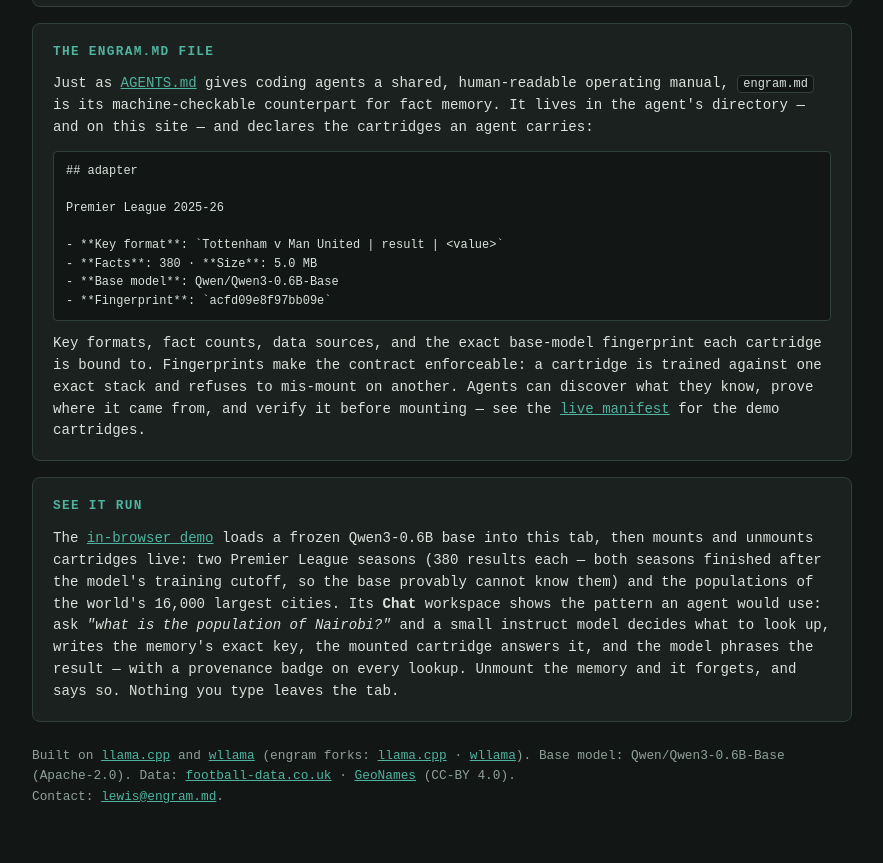
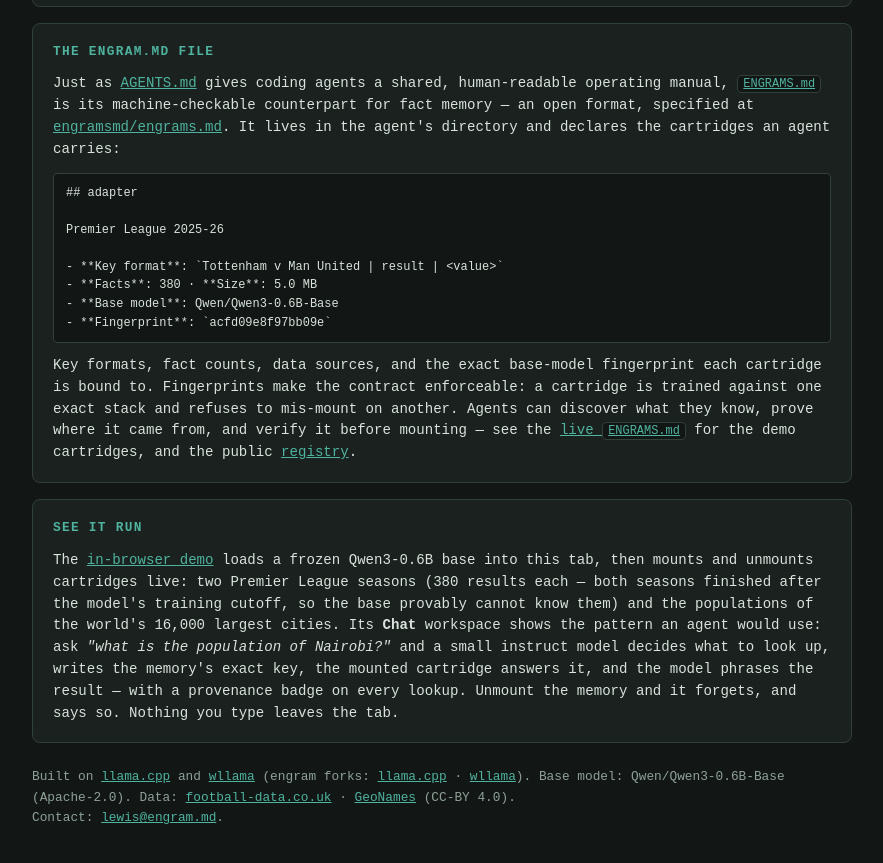
Before and after one commit to trunksio/engram-md, a plain HTML site: page index.html in a window 1280 px wide. Shown: the part 975-1838 px from the top of the page, without its empty margins (198-1081 px from the left). Drawn offline with Linux system fonts and the light colour scheme.

Commit message:
Landing page: point the manifest section at the ENGRAMS.md spec and registry

```diff
--- a/index.html
+++ b/index.html
@@ -119,9 +119,10 @@
   <section>
     <h2>The engram.md file</h2>
     <p>Just as <a href="https://agents.md">AGENTS.md</a> gives coding agents a shared,
-    human-readable operating manual, <code>engram.md</code> is its machine-checkable
-    counterpart for fact memory. It lives in the agent's directory — and on this site —
-    and declares the cartridges an agent carries:</p>
+    human-readable operating manual, <a href="https://engrams.md"><code>ENGRAMS.md</code></a>
+    is its machine-checkable counterpart for fact memory — an open format, specified at
+    <a href="https://github.com/engramsmd/engrams.md">engramsmd/engrams.md</a>. It lives in
+    the agent's directory and declares the cartridges an agent carries:</p>
     <pre>## adapter
 
 Premier League 2025-26
@@ -134,8 +135,9 @@
     cartridge is bound to. Fingerprints make the contract enforceable: a cartridge is
     trained against one exact stack and refuses to mis-mount on another. Agents can
     discover what they know, prove where it came from, and verify it before mounting —
-    see the <a href="https://huggingface.co/lewisdog/engram-md-demo/blob/main/engram.md">live
-    manifest</a> for the demo cartridges.</p>
+    see the <a href="https://huggingface.co/lewisdog/engram-md-demo/blob/main/ENGRAMS.md">live
+    <code>ENGRAMS.md</code></a> for the demo cartridges, and the public
+    <a href="https://engrams.md/#registry">registry</a>.</p>
   </section>
 
   <section>
```
